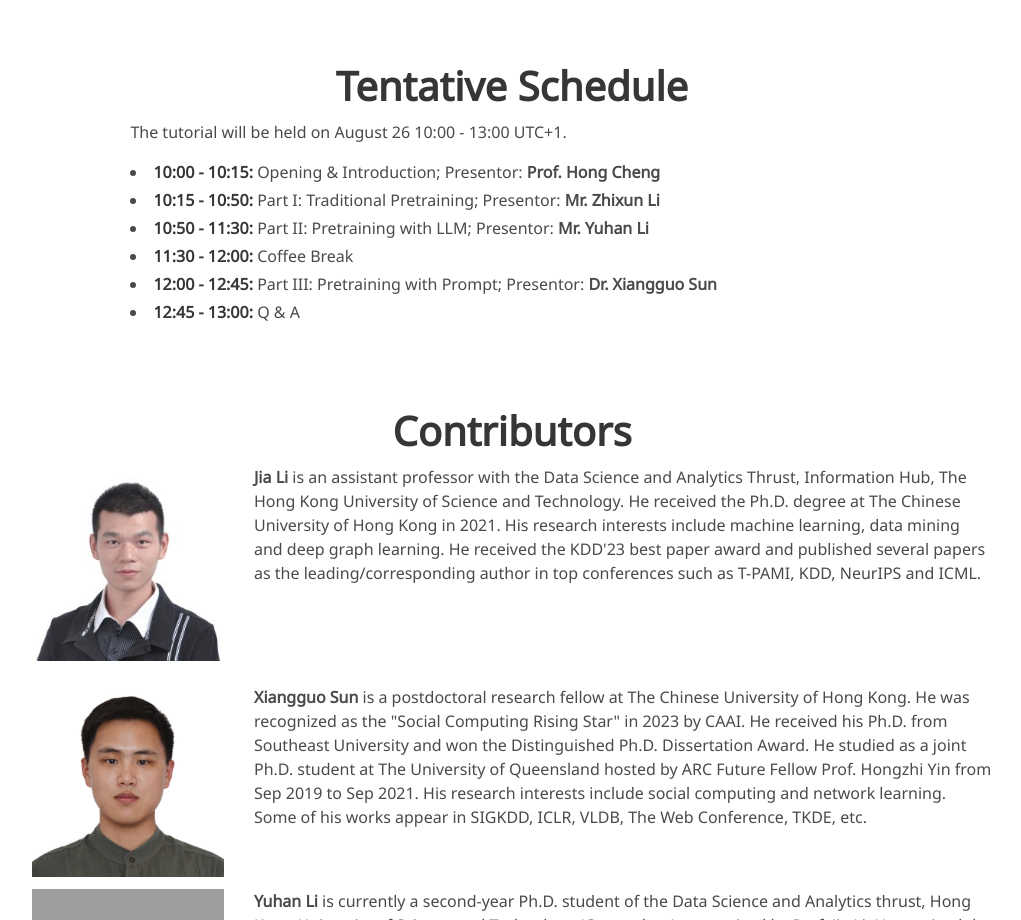
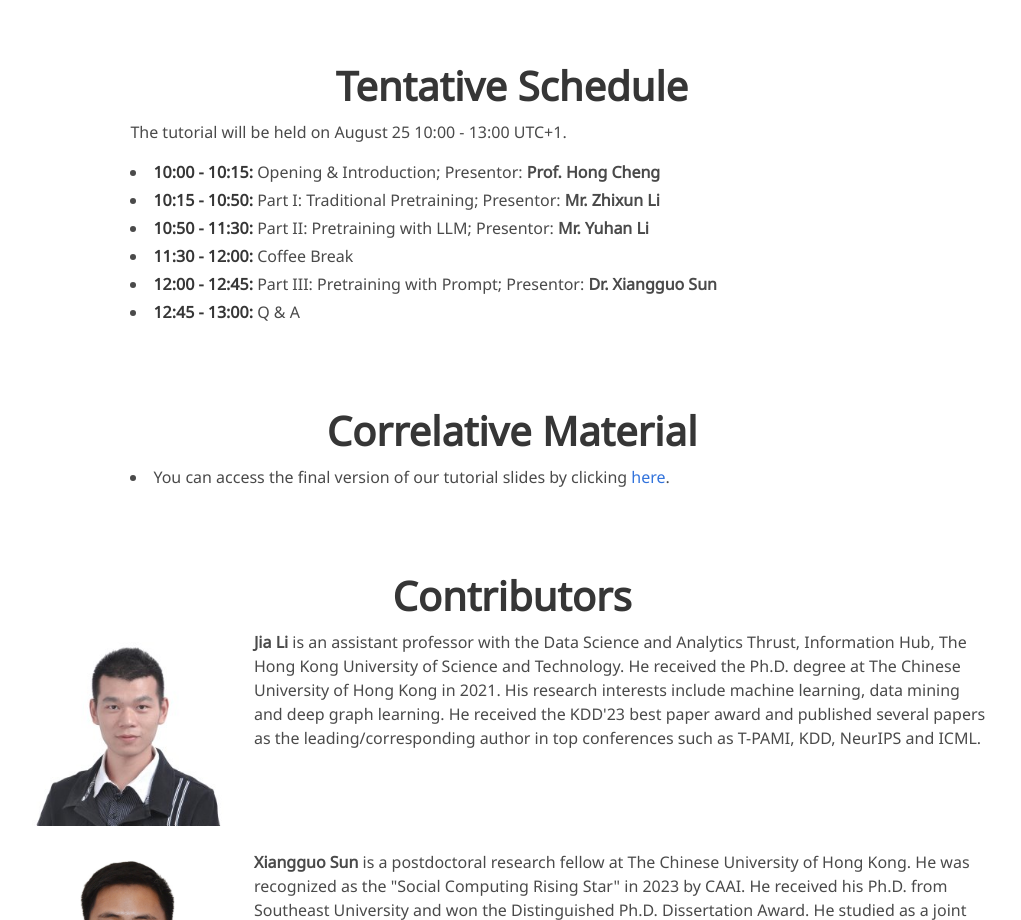
Before and after one commit to Graph-Intelligence/Graph-Intelligence.github.io, a plain HTML site: page index.html in a window 1280 px wide. Shown: the part 980-1900 px from the top of the page, without its empty margins (128-1149 px from the left). Drawn offline with nearby package versions, Linux system fonts and the light colour scheme; grey boxes are pictures that could not be loaded; some icons are missing; a web font is replaced by a local one.

Commit message:
add correlative material

```diff
--- a/index.html
+++ b/index.html
@@ -134,7 +134,7 @@
             <div class="columns is-centered has-text-centered">
                 <div class="column is-four-fifths">
                     <div class="content has-text-justified">
-                        <p>The tutorial will be held on August 26 10:00 - 13:00 UTC+1.
+                        <p>The tutorial will be held on August 25 10:00 - 13:00 UTC+1.
                         </p>
                         <li><strong><span>10:00 - 10:15:</span></strong> Opening & Introduction; Presentor: <b>Prof. Hong Cheng</b></li>
                         <li><strong><span>10:15 - 10:50:</span></strong> Part I: Traditional Pretraining; Presentor: <b>Mr. Zhixun Li</b></li>
@@ -148,6 +148,20 @@
         </div>
     </section>
 
+    <section class="section">
+        <div class="container is-max-desktop">
+            <div class="columns is-centered has-text-centered">
+                <h2 class="title is-2">Correlative Material</h2>
+            </div>
+            <div class="columns is-centered has-text-centered">
+                <div class="column is-four-fifths">
+                    <div class="content has-text-justified">
+                        <li>You can access the final version of our tutorial slides by clicking <a href="./static/pdf/Tutorial Slides.pdf">here</a>.</li>
+                    </div>
+                </div>
+            </div>
+        </div>
+    </section>
 
     <section class="section">
         <div class="container is-max-desktop">
```
Also changed, not shown: 1 other file.
